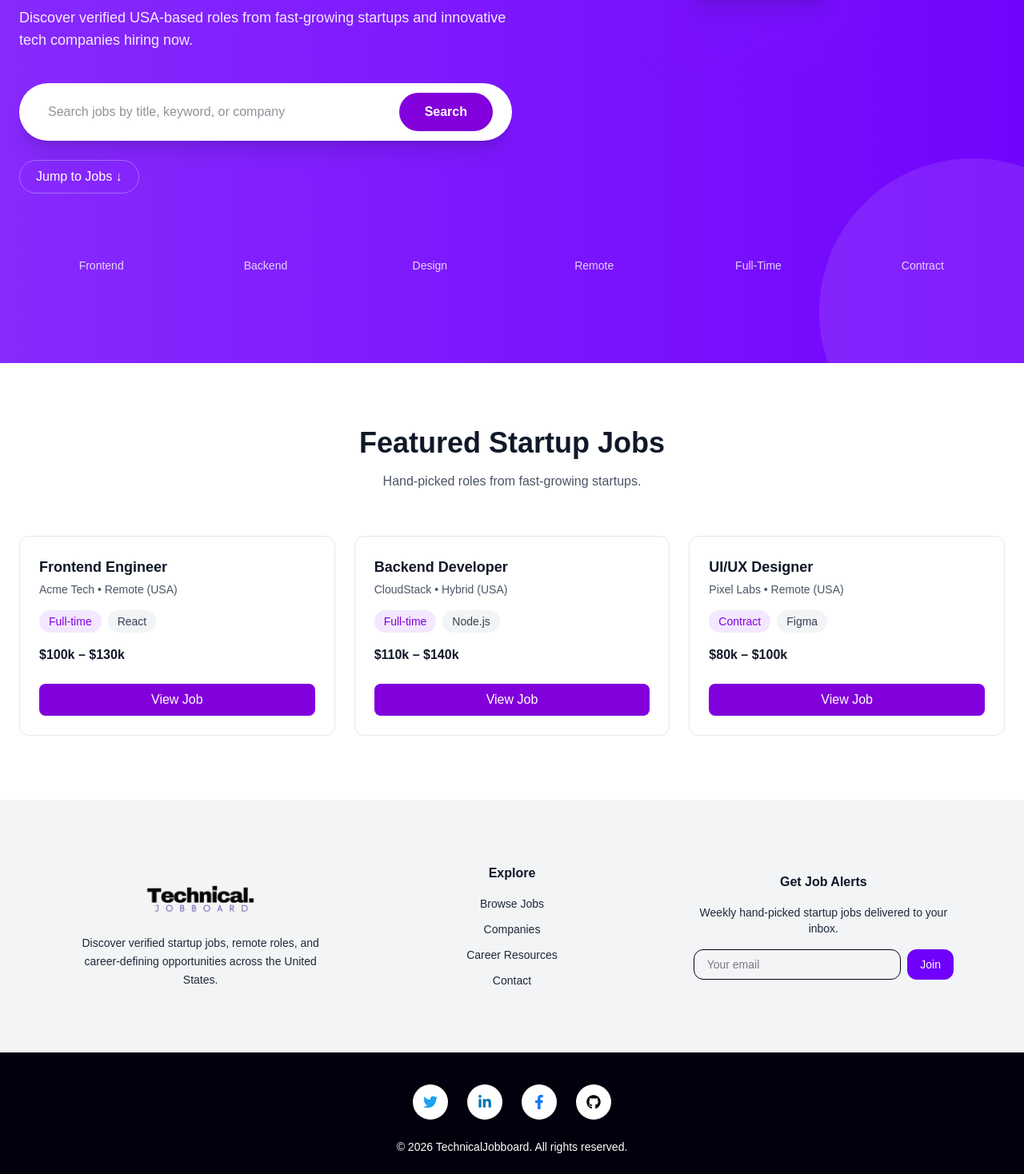
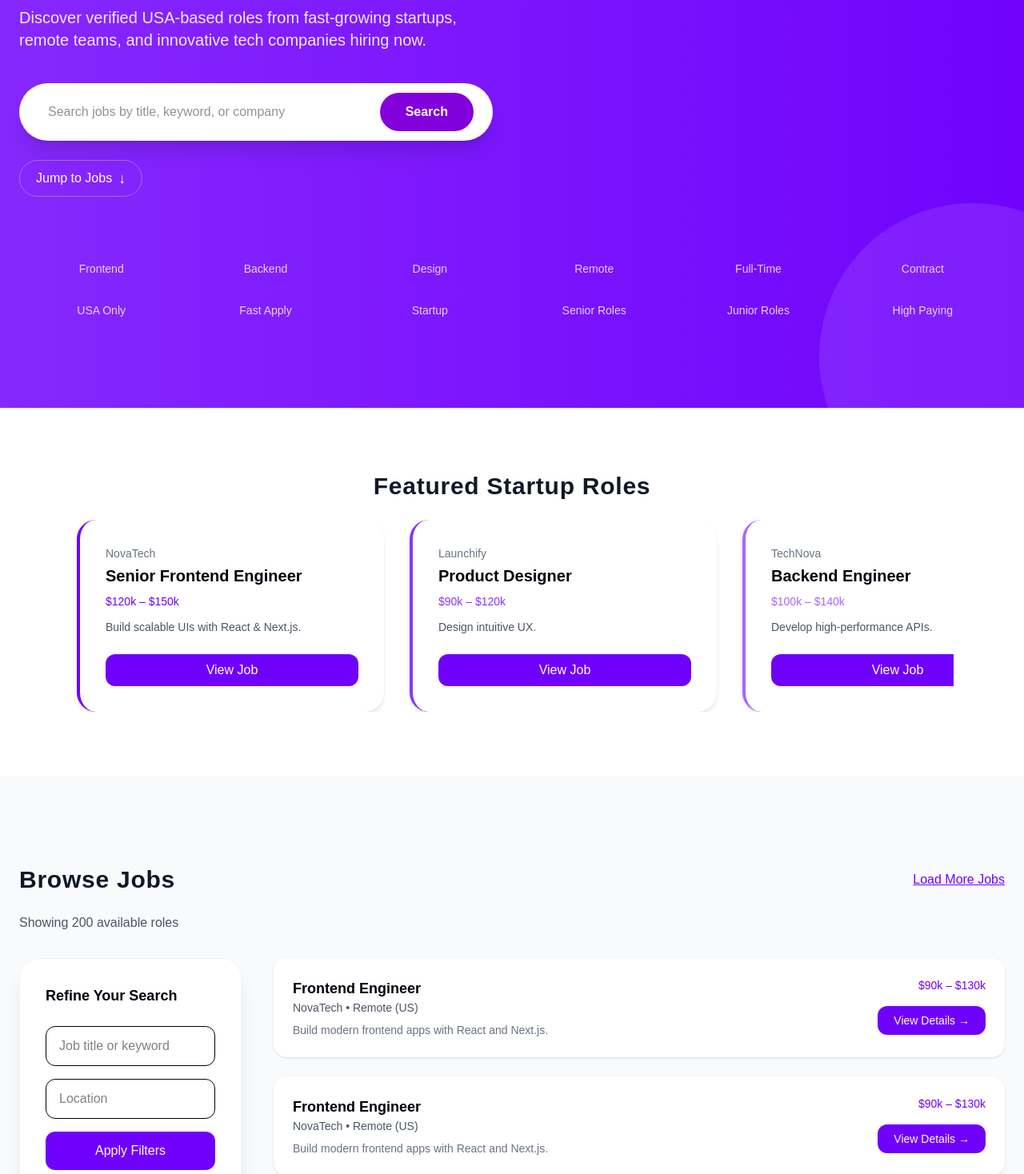
Before and after one commit to adebisidolapo/technicaljobboard, a Next.js app in the folder jobboard/: page / in a window 1280 px wide. Shown: the part 493-1961 px from the top of the page at 80% size. Built offline with nearby package versions, Linux system fonts and the light colour scheme.

Commit message:
update page

```diff
--- a/jobboard/app/page.tsx
+++ b/jobboard/app/page.tsx
@@ -1,81 +1,16 @@
 "use client";
 
-import { useState } from "react";
-import { FaTwitter, FaLinkedinIn, FaFacebookF, FaGithub } from "react-icons/fa";
+import Image from "next/image";
+import { useRef } from "react";
+import {
+  FaTwitter,
+  FaLinkedinIn,
+  FaFacebookF,
+  FaGithub,
+} from "react-icons/fa";
 
-/* ================= TYPES ================= */
-type Job = {
-  id: number;
-  title: string;
-  company: string;
-  location: string;
-  type: string;
-  salary: string;
-  tag: string;
-};
-
-/* ================= DATA ================= */
-const jobs: Job[] = [
-  {
-    id: 1,
-    title: "Frontend Engineer",
-    company: "Acme Tech",
-    location: "Remote (USA)",
-    type: "Full-time",
-    salary: "$100k – $130k",
-    tag: "React",
-  },
-  {
-    id: 2,
-    title: "Backend Developer",
-    company: "CloudStack",
-    location: "Hybrid (USA)",
-    type: "Full-time",
-    salary: "$110k – $140k",
-    tag: "Node.js",
-  },
-  {
-    id: 3,
-    title: "UI/UX Designer",
-    company: "Pixel Labs",
-    location: "Remote (USA)",
-    type: "Contract",
-    salary: "$80k – $100k",
-    tag: "Figma",
-  },
-];
-
-/* ================= COMPONENTS ================= */
-function JobCard({ job }: { job: Job }) {
-  return (
-    <div className="p-6 border border-gray-200 rounded-xl hover:shadow-lg transition">
-      <h3 className="text-lg font-semibold text-gray-900">{job.title}</h3>
-
-      <p className="text-sm text-gray-600 mt-1">
-        {job.company} • {job.location}
-      </p>
-
-      <div className="flex flex-wrap gap-2 mt-4 text-sm">
-        <span className="px-3 py-1 rounded-full bg-purple-100 text-purple-700">
-          {job.type}
-        </span>
-        <span className="px-3 py-1 rounded-full bg-gray-100 text-gray-700">
-          {job.tag}
-        </span>
-      </div>
-
-      <p className="mt-4 font-semibold text-gray-900">{job.salary}</p>
-
-      <button className="mt-6 w-full py-2 rounded-lg bg-purple-700 text-white font-medium hover:bg-purple-800 transition">
-        View Job
-      </button>
-    </div>
-  );
-}
-
-/* ================= PAGE ================= */
 export default function Home() {
-  const [searchTerm, setSearchTerm] = useState("");
+  const heroImageRef = useRef<HTMLDivElement | null>(null);
 
   return (
     <main className="font-sans bg-gray-100 text-[#02000D]">
@@ -86,30 +21,27 @@ export default function Home() {
         <div className="absolute bottom-0 right-0 w-96 h-96 bg-white opacity-10 rounded-full translate-x-1/3 translate-y-1/3" />
 
         <div className="max-w-7xl mx-auto px-6 relative z-10">
+          <div className="md:flex md:items-center md:justify-between gap-12">
 
-          <div className="md:flex md:items-center md:justify-between">
-            {/* Left */}
-            <div className="md:w-1/2 text-center md:text-left">
-              <h1 className="text-5xl md:text-6xl font-extrabold leading-tight">
+            {/* LEFT */}
+            <div className="md:w-1/2">
+              <h1 className="text-5xl md:text-6xl font-extrabold leading-tight max-w-3xl tracking-tight">
                 Find meaningful startup jobs
                 <br />
                 that <span className="text-[#02000D]">actually grow your career</span>
               </h1>
 
-              <p className="mt-6 text-lg text-white/90">
-                Discover verified USA-based roles from fast-growing startups and
-                innovative tech companies hiring now.
+              <p className="mt-6 text-lg md:text-xl max-w-2xl text-white/90">
+                Discover verified USA-based roles from fast-growing startups,
+                remote teams, and innovative tech companies hiring now.
               </p>
 
-              {/* Search */}
-              <div className="mt-10">
-                <div className="flex items-center bg-white rounded-full shadow-xl px-6 py-3">
+              <div className="w-full mt-10">
+                <div className="flex items-center bg-white rounded-full shadow-xl px-6 py-3 max-w-5xl">
                   <input
                     type="text"
                     placeholder="Search jobs by title, keyword, or company"
-                    value={searchTerm}
-                    onChange={(e) => setSearchTerm(e.target.value)}
-                    className="flex-1 px-3 py-3 text-gray-800 bg-transparent focus:outline-none"
+                    className="flex-1 px-3 py-3 text-gray-800 bg-transparent focus:outline-none text-base"
                   />
                   <button className="ml-3 px-8 py-3 rounded-full bg-purple-700 text-white font-semibold hover:bg-purple-800 transition">
                     Search
@@ -123,171 +55,246 @@ export default function Home() {
                     .getElementById("jobs")
                     ?.scrollIntoView({ behavior: "smooth" })
                 }
-                className="mt-6 inline-flex items-center gap-2 px-5 py-2 rounded-full border border-white/30 hover:bg-white/10 transition"
+                className="mt-6 inline-flex items-center gap-2 text-white font-medium px-5 py-2 rounded-full border border-white/30 hover:bg-white/10 transition"
               >
-                Jump to Jobs ↓
+                Jump to Jobs <span className="text-lg">↓</span>
               </button>
             </div>
 
-            {/* Right */}
-            <div className="md:w-1/2 mt-14 md:mt-0 flex justify-center">
+            {/* RIGHT */}
+            <div
+              ref={heroImageRef}
+              className="md:w-1/2 mt-14 md:mt-0 flex justify-center md:justify-end"
+            >
               <div className="relative">
-                <div className="absolute inset-0 rounded-3xl bg-gradient-to-r from-[#6F00FC] via-[#8C33FD] to-[#A866FE] blur-3xl opacity-30" />
-                <div className="relative glass rounded-2xl p-4 shadow-xl text-white text-sm w-44">
+                <div className="absolute inset-0 rounded-3xl bg-gradient-to-r from-[#6F00FC] via-[#8C33FD] to-[#A866FE] blur-3xl opacity-30 scale-110" />
+
+                <div className="absolute bottom-6 right-6 glass rounded-2xl p-4 shadow-xl text-white text-sm w-44">
                   <p className="font-semibold">Frontend Engineer</p>
                   <p className="text-xs opacity-80">Remote • $120k</p>
                 </div>
               </div>
             </div>
+
           </div>
 
-          {/* Job Icon Strip */}
-          <div className="w-full mt-20 grid grid-cols-3 md:grid-cols-6 gap-y-8 text-center text-sm text-white/80">
+          {/* JOB ICON STRIP */}
+          <div className="w-full mt-20">
+            <div className="grid grid-cols-3 md:grid-cols-6 gap-y-8 text-center text-sm text-white/80">
               <span>Frontend</span>
               <span>Backend</span>
               <span>Design</span>
               <span>Remote</span>
               <span>Full-Time</span>
               <span>Contract</span>
+              <span>USA Only</span>
+              <span>Fast Apply</span>
+              <span>Startup</span>
+              <span>Senior Roles</span>
+              <span>Junior Roles</span>
+              <span>High Paying</span>
+            </div>
           </div>
 
         </div>
       </section>
 
-      {/* ================= FEATURED JOBS ================= */}
-      <section className="py-20 bg-white" id="jobs">
+      {/* ================= FEATURED STARTUP ROLES ================= */}
+<section className="py-20 bg-white">
+  <div className="max-w-6xl mx-auto px-6">
+    <h2 className="text-3xl font-semibold mb-6 tracking-wide text-gray-900 text-center">
+      Featured Startup Roles
+    </h2>
+
+    <div className="flex overflow-x-auto gap-8 snap-x snap-mandatory px-2">
+      {[
+        {
+          role: "Senior Frontend Engineer",
+          company: "NovaTech",
+          salary: "$120k – $150k",
+          desc: "Build scalable UIs with React & Next.js.",
+          color: "#6F00FC",
+        },
+        {
+          role: "Product Designer",
+          company: "Launchify",
+          salary: "$90k – $120k",
+          desc: "Design intuitive UX.",
+          color: "#8C33FD",
+        },
+        {
+          role: "Backend Engineer",
+          company: "TechNova",
+          salary: "$100k – $140k",
+          desc: "Develop high-performance APIs.",
+          color: "#A866FE",
+        },
+      ].map((job, idx) => (
+        <div
+          key={idx}
+          className="flex-none w-96 snap-center bg-white rounded-3xl p-8 shadow-md border-l-4 hover:shadow-xl transition"
+          style={{ borderColor: job.color }}
+        >
+          <p className="text-sm font-medium text-gray-500">{job.company}</p>
+          <h3 className="text-xl font-semibold mt-1">{job.role}</h3>
+          <p className="text-sm font-medium mt-2" style={{ color: job.color }}>
+            {job.salary}
+          </p>
+          <p className="text-gray-600 mt-3 text-sm">{job.desc}</p>
+
+          <button className="mt-6 w-full bg-[#6F00FC] hover:bg-[#8C33FD] text-white px-4 py-2 rounded-xl font-medium transition">
+            View Job
+          </button>
+        </div>
+      ))}
+    </div>
+  </div>
+</section>
+
+{/* ================= BROWSE JOBS ================= */}
+<section id="jobs" className="py-28 bg-gray-50">
   <div className="max-w-7xl mx-auto px-6">
+    <div className="flex justify-between items-center mb-6">
+      <h2 className="text-3xl font-semibold tracking-wide text-gray-900">
+        Browse Jobs
+      </h2>
+      <span className="text-[#6F00FC] font-medium underline cursor-pointer">
+        Load More Jobs
+      </span>
+    </div>
 
-          <div className="text-center mb-14">
-            <h2 className="text-3xl md:text-4xl font-extrabold text-gray-900">
-              Featured Startup Jobs
-            </h2>
-            <p className="mt-4 text-gray-600 max-w-2xl mx-auto">
-              Hand-picked roles from fast-growing startups.
+    <p className="text-gray-600 mb-8">Showing 200 available roles</p>
+
+    <div className="grid grid-cols-1 lg:grid-cols-4 gap-10">
+      {/* Filters */}
+      <aside className="bg-white rounded-3xl p-8 h-fit shadow-xl border border-gray-100 sticky top-24">
+        <h3 className="font-semibold mb-6 text-lg">Refine Your Search</h3>
+
+        <input
+          placeholder="Job title or keyword"
+          className="w-full border rounded-xl px-4 py-3 mb-4"
+        />
+        <input
+          placeholder="Location"
+          className="w-full border rounded-xl px-4 py-3 mb-4"
+        />
+
+        <button className="w-full bg-[#6F00FC] hover:bg-[#8C33FD] text-white py-3 rounded-xl font-medium">
+          Apply Filters
+        </button>
+      </aside>
+
+      {/* Job Feed */}
+      <div className="lg:col-span-3 space-y-6">
+        {[...Array(6)].map((_, idx) => (
+          <div
+            key={idx}
+            className="bg-white rounded-2xl p-6 shadow-sm hover:shadow-md transition flex justify-between"
+          >
+            <div>
+              <h3 className="text-lg font-semibold">Frontend Engineer</h3>
+              <p className="text-sm text-gray-600">
+                NovaTech • Remote (US)
+              </p>
+              <p className="text-sm text-gray-500 mt-2">
+                Build modern frontend apps with React and Next.js.
               </p>
             </div>
 
-          <div className="grid gap-6 md:grid-cols-2 lg:grid-cols-3">
-            {jobs.map((job) => (
-              <JobCard key={job.id} job={job} />
+            <div className="text-right">
+              <p className="text-sm font-medium text-[#6F00FC]">
+                $90k – $130k
+              </p>
+              <button className="mt-4 bg-[#6F00FC] hover:bg-[#8C33FD] text-white px-5 py-2 rounded-xl text-sm font-medium">
+                View Details →
+              </button>
+            </div>
+          </div>
         ))}
       </div>
+    </div>
+  </div>
+</section>
 
+{/* ================= EMPOWERING JOB SEEKERS ================= */}
+<section className="py-28 bg-white">
+  <div className="max-w-6xl mx-auto px-6 flex flex-col md:flex-row items-center gap-10">
+    <div className="md:w-1/2">
+      <img
+        src="/empower-platform.png"
+        alt="Job platform dashboard illustration"
+        className="rounded-3xl shadow-xl bg-gray-50 p-4"
+      />
+    </div>
+
+    <div className="md:w-1/2">
+      <h2 className="text-3xl font-semibold mb-6 tracking-tight">
+        Empowering Job Seekers
+      </h2>
+      <p className="text-gray-700 mb-6">
+        Verified USA startup jobs, trusted companies, and career tools built
+        to help you grow faster.
+      </p>
+      <button className="bg-[#6F00FC] hover:bg-[#8C33FD] text-white px-6 py-3 rounded-xl font-medium transition">
+        Get Started
+      </button>
+    </div>
   </div>
 </section>
 
 {/* ================= FOOTER ================= */}
 <footer>
-
-  {/* ===== SECTION 1: MAIN BLOCKS (Light Background) ===== */}
   <div className="bg-gray-100 py-20">
     <div className="max-w-6xl mx-auto px-6 grid grid-cols-1 md:grid-cols-3 gap-16 text-center items-center">
 
-      {/* Brand */}
       <div className="flex flex-col items-center">
         <img
           src="/logo-removebg-preview.png"
           alt="TechnicalJobboard Logo"
           className="w-36 object-contain mb-4"
         />
-        <p className="text-gray-800 text-sm max-w-xs leading-relaxed">
-          Discover verified startup jobs, remote roles, and career-defining
-          opportunities across the United States.
+        <p className="text-gray-800 text-sm max-w-xs">
+          Discover verified startup jobs and career-defining opportunities.
         </p>
       </div>
 
-      {/* Explore */}
-      <div className="flex flex-col items-center">
-        <h3 className="font-semibold mb-4 text-gray-900">Explore</h3>
+      <div>
+        <h3 className="font-semibold mb-4">Explore</h3>
         <ul className="space-y-3 text-sm">
-          <li>
-            <a href="#" className="text-gray-800 hover:text-[#6F00FC] transition">
-              Browse Jobs
-            </a>
-          </li>
-          <li>
-            <a href="#" className="text-gray-800 hover:text-[#8C33FD] transition">
-              Companies
-            </a>
-          </li>
-          <li>
-            <a href="#" className="text-gray-800 hover:text-[#A866FE] transition">
-              Career Resources
-            </a>
-          </li>
-          <li>
-            <a href="#" className="text-gray-800 hover:text-[#6F00FC] transition">
-              Contact
-            </a>
-          </li>
+          <li>Browse Jobs</li>
+          <li>Companies</li>
+          <li>Career Resources</li>
+          <li>Contact</li>
         </ul>
       </div>
 
-      {/* Get Job Alerts */}
-      <div className="flex flex-col items-center">
-        <h3 className="font-semibold mb-4 text-gray-900">Get Job Alerts</h3>
-        <p className="text-gray-800 text-sm mb-4 max-w-xs">
-          Weekly hand-picked startup jobs delivered to your inbox.
-        </p>
-
-        <div className="flex w-full max-w-sm gap-2">
+      <div>
+        <h3 className="font-semibold mb-4">Get Job Alerts</h3>
+        <div className="flex gap-2">
           <input
-            type="email"
             placeholder="Your email"
-            className="flex-1 px-4 py-2 rounded-xl border focus:ring-2 focus:ring-[#6F00FC] outline-none text-sm"
+            className="flex-1 px-4 py-2 rounded-xl border"
           />
-          <button className="bg-[#6F00FC] hover:bg-[#8C33FD] text-white px-4 py-2 rounded-xl text-sm font-medium transition">
+          <button className="bg-[#6F00FC] text-white px-4 py-2 rounded-xl">
             Join
           </button>
         </div>
       </div>
-
     </div>
   </div>
 
-  {/* ===== SECTION 2: SOCIAL ICONS + COPYRIGHT ===== */}
   <div className="bg-[#02000D] py-10">
-    <div className="max-w-6xl mx-auto px-6 flex justify-center gap-6">
-
-      <a
-        href="#"
-        aria-label="Twitter"
-        className="w-11 h-11 rounded-full bg-white text-[#1DA1F2] shadow flex items-center justify-center text-lg hover:bg-[#1DA1F2] hover:text-white transition"
-      >
+    <div className="flex justify-center gap-6">
       <FaTwitter />
-      </a>
-
-      <a
-        href="#"
-        aria-label="LinkedIn"
-        className="w-11 h-11 rounded-full bg-white text-[#0077B5] shadow flex items-center justify-center text-lg hover:bg-[#0077B5] hover:text-white transition"
-      >
       <FaLinkedinIn />
-      </a>
-
-      <a
-        href="#"
-        aria-label="Facebook"
-        className="w-11 h-11 rounded-full bg-white text-[#1877F2] shadow flex items-center justify-center text-lg hover:bg-[#1877F2] hover:text-white transition"
-      >
       <FaFacebookF />
-      </a>
-
-      <a
-        href="#"
-        aria-label="GitHub"
-        className="w-11 h-11 rounded-full bg-white text-black shadow flex items-center justify-center text-lg hover:bg-black hover:text-white transition"
-      >
       <FaGithub />
-      </a>
-
     </div>
 
     <p className="mt-6 text-center text-white text-sm">
-      &copy; {new Date().getFullYear()} TechnicalJobboard. All rights reserved.
+      © {new Date().getFullYear()} TechnicalJobboard. All rights reserved.
     </p>
   </div>
-
 </footer>
     </main>
   );
```
Lines whose indentation alone changed are shown as unchanged.
